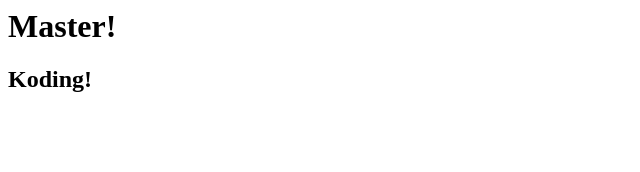
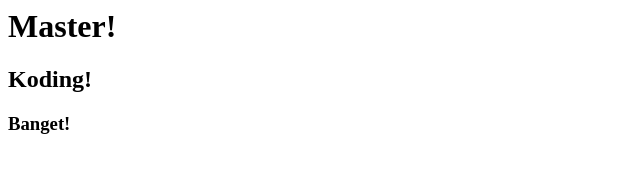
Before and after one commit to Frentyusmelia/git, a plain HTML site: page index.html in a window 1280 px wide. Shown: the full height of the page, 0-640 px from the left. Drawn offline with Linux system fonts and the light colour scheme.

Commit message:
h3 tambah

```diff
--- a/index.html
+++ b/index.html
@@ -3,5 +3,6 @@
     <body>
         <h1>Master!</h1>
         <h2>Koding!</h2>
+        <h3>Banget!</h3>
     </body>
 </html>
```
